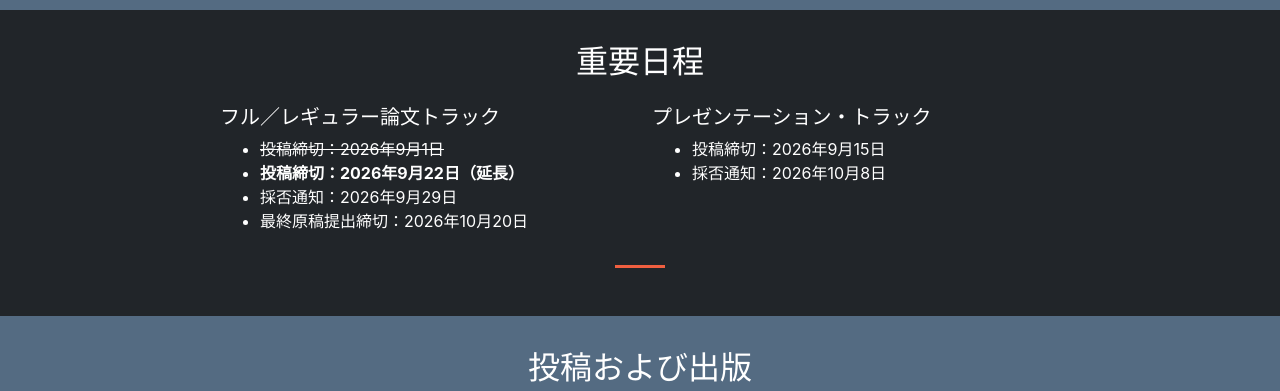
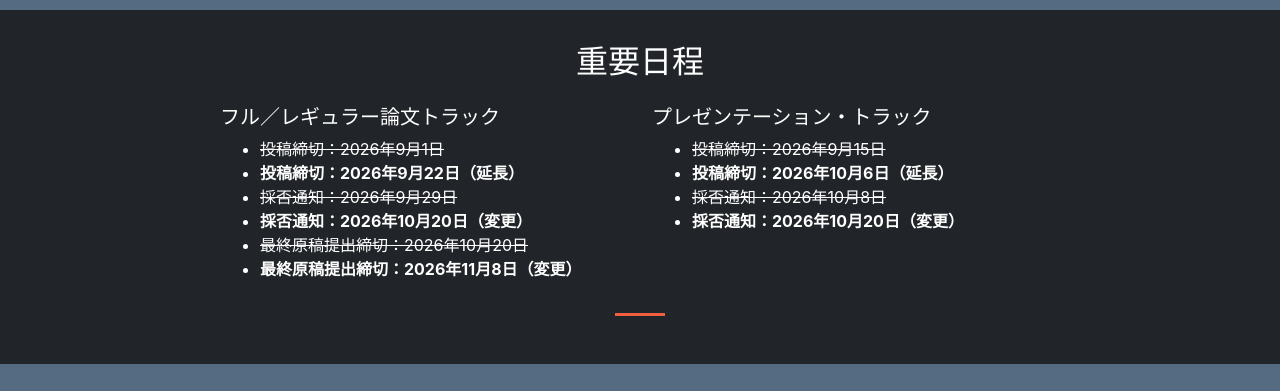
Before and after one commit to sfpvv2026/sfpvv2026.github.io, a plain HTML site: page index_jp.html in a window 1280 px wide. Shown: the part 4120-4511 px from the top of the page. Drawn offline with nearby package versions, Linux system fonts and the light colour scheme.

Commit message:
Add files via upload

```diff
--- a/index_jp.html
+++ b/index_jp.html
@@ -197,15 +197,19 @@
                         <ul>
                             <li><del>投稿締切：2026年9月1日</del></li>
                             <li><strong>投稿締切：2026年9月22日（延長）</strong></li>
-                            <li>採否通知：2026年9月29日</li>
-                            <li>最終原稿提出締切：2026年10月20日</li>
+                            <li><del>採否通知：2026年9月29日</del></li>
+                            <li><strong>採否通知：2026年10月20日（変更）</strong></li>
+                            <li><del>最終原稿提出締切：2026年10月20日</del></li>
+                            <li><strong>最終原稿提出締切：2026年11月8日（変更）</strong></li>
                         </ul>
                     </div>
                     <div>
                         <h3 class="h5">プレゼンテーション・トラック</h3>
                         <ul>
-                            <li>投稿締切：2026年9月15日</li>
-                            <li>採否通知：2026年10月8日</li>
+                            <li><del>投稿締切：2026年9月15日</del></li>
+                            <li><strong>投稿締切：2026年10月6日（延長）</strong></li>
+                            <li><del>採否通知：2026年10月8日</del></li>
+                            <li><strong>採否通知：2026年10月20日（変更）</strong></li>
                         </ul>
                     </div>
                 </div>
@@ -390,6 +394,7 @@
                     <a href="mailto:youzhen@jxnu.edu.cn">Zhen You</a>，Jiangxi Normal University（中国）<br>
                     <a href="mailto:znj@ios.ac.cn">Naijun Zhan</a>，Chinese Academy of Sciences（中国）<br>
                     <a href="mailto:zj@ios.ac.cn">Jian Zhang</a>，Chinese Academy of Sciences（中国）<br>
+                    <a href="https://cszhangtao.github.io/">Tao Zhang</a>，Macau University of Science and Technology（マカオ特別行政区）<br>
                     <a href="mailto:zhao@ait.kyushu-u.ac.jp">Jianjun Zhao</a>，九州大学（日本）<br>
                     <a href="mailto:jzheng@hiroshima-u.ac.jp">Junjun Zheng</a>，広島大学（日本）
                 </p>
```
Also changed, not shown: index.html (+9 -4 lines).
